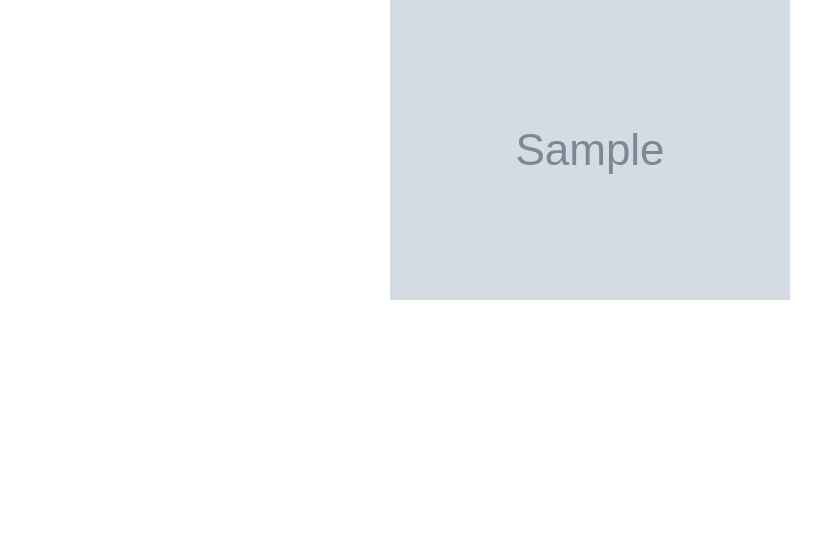
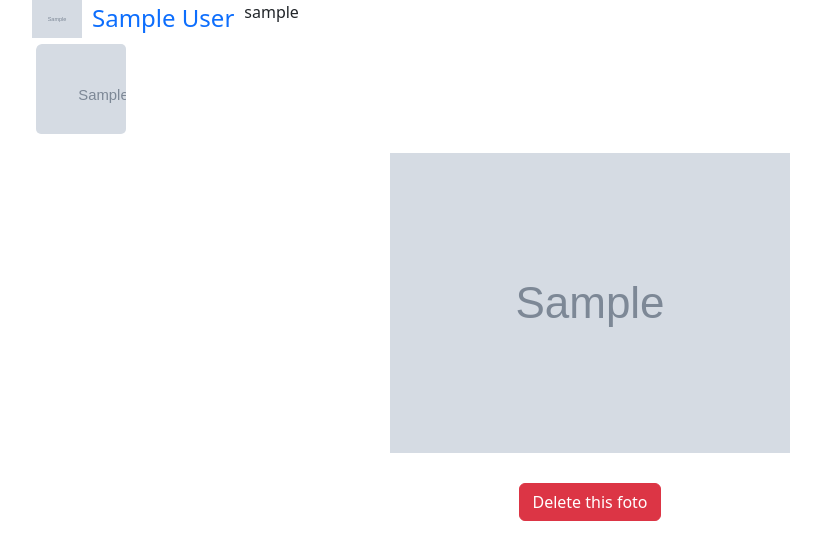
Before and after one commit to saliwanmm/django_wedding_project, a Django app: page /profile/1/1 in a window 1280 px wide. Shown: the part 56-616 px from the top of the page, without its empty margins (50-871 px from the left). Run offline with Django 4.2, Linux system fonts and the light colour scheme; a user stored in the database is signed in; tables that the repository leaves empty hold one stand-in row (values such as "Sample post"); grey boxes marked "Sample" are stand-in pictures.

Commit message:
edit foto profile

```diff
--- a/main/urls.py
+++ b/main/urls.py
@@ -15,4 +15,5 @@ urlpatterns = [
     path('personal_data/<int:id>', views.personal_data, name='personal_data'),
     path('personal_data_update/<int:id>', views.personal_data_update, name='personal_data_update'),
     path('profile/<int:id>/<int:pk>', views.foto_profile, name='foto_profile'),
+    path('delete/<int:id>', views.delete_foto, name='delete_foto'),
 ]
--- a/main/views.py
+++ b/main/views.py
@@ -190,7 +190,22 @@ def personal_data_update(request, id):
 
 
 def foto_profile(request, id, pk):
+    photographer = User.objects.get(id=id)
     foto = Portfolio.objects.get(pk=pk)
+    try:
+        avatar = PhotoAvatar.objects.get(user_id=id)
+        portfolio = Portfolio.objects.all()
+    except:
+        avatar = ''
+        portfolio = ''
     return render(request, "main/foto_profile.html", {
-        "foto": foto
+        "foto": foto,
+        "photographer": photographer,
+        "avatar": avatar,
+        "portfolio": portfolio,
     })
+
+
+def delete_foto(request, id):
+    Portfolio.objects.filter(id=id).delete()
+    return redirect('/')
--- a/static/css/base.css
+++ b/static/css/base.css
@@ -108,7 +108,7 @@ body {
     display: block;
     height: 300px;
     width: 300px;
-    border: 1px solid gray;
+    /*border: 1px solid gray;*/
     border-radius: 5px;
     margin: 10px;
     overflow: hidden;
@@ -129,3 +129,38 @@ IMG.displayed {
     margin-left: auto;
     margin-right: auto;
 }
+
+.delete_foto {
+    text-align: center;
+    margin-top: 30px;
+}
+
+.foto_profile1 {
+    float: left;
+    padding-right: 10px;
+}
+
+.foto_profile2 {
+    font-size: 150%;
+    float: left;
+    padding-right: 10px;
+}
+
+.foto_profile3 {
+    /*font-weight: lighter;*/
+}
+
+.foto_profile5 {
+    padding-top: 15px;
+}
+
+.pBlock {
+    display: block;
+    height: 90px;
+    width: 90px;
+    /*border: 1px solid gray;*/
+    border-radius: 5px;
+    margin: 4px;
+    overflow: hidden;
+    float: left;
+}
--- a/templates/main/foto_profile.html
+++ b/templates/main/foto_profile.html
@@ -6,17 +6,38 @@
 
 {% block content %}
     <div>
-{#        <div class="profile_3">#}
-{#            {% for foto in portfolio %}#}
-{#                {% if foto.user_id == profile_user.id %}#}
-{#                    <a href="#"><img style="max-width: 200px" src="{{ foto.image_url.url }}" class="rounded float-start" alt="..."></a>#}
-{#                {% endif %}#}
-{#            {% endfor %}#}
-{#        </div>#}
-        <div>
+        <div class="foto_profile1">
+            <img style="max-width: 50px" src="{{ avatar.image.url }}" alt="">
+        </div>
+        <div class="foto_profile2">
+            <a href="{% url "profile" id=photographer.id %}"
+               class="href">{{ photographer.first_name }} {{ photographer.last_name }}</a>
+        </div>
+        <div class="foto_profile3">
+            <p>{{ photographer.username }}</p>
+        </div>
+
+        <div class="foto_profile4">
+            {% for foto in portfolio %}
+                {% if foto.user_id == photographer.id %}
+                    <p class="pBlock">
+                        <a href="{% url "foto_profile" id=foto.user_id pk=foto.id %}"><img style="max-width: 135px; max-height: 135px" src="{{ foto.image_url.url }}" class="rounded float-start"
+                                     alt="..."></a>
+                    </p>
+                {% endif %}
+            {% endfor %}
+        </div>
+        <div class="clear"></div>
+        <div class="foto_profile5">
             <span>
                 <img class="displayed" style="max-height: 800px" src="{{ foto.image_url.url }}" alt="">
             </span>
         </div>
+        {% if foto.user_id == user.id %}
+            <div class="delete_foto">
+                <a href="{% url "delete_foto" id=foto.id %}" class="btn btn-danger">Delete this foto</a>
+            </div>
+        {% endif %}
+
     </div>
 {% endblock %}
--- a/templates/main/profile.html
+++ b/templates/main/profile.html
@@ -61,7 +61,9 @@
         <div class="profile_3">
             {% for foto in portfolio %}
                 {% if foto.user_id == profile_user.id %}
-                    <a href="{% url "foto_profile" id=user.id pk=foto.id %}"><img style="max-width: 200px" src="{{ foto.image_url.url }}" class="rounded float-start" alt="..."></a>
+                    <span class="spanBlock">
+                        <a href="{% url "foto_profile" id=foto.user_id pk=foto.id %}"><img style="max-width: 450px; max-height: 450px" src="{{ foto.image_url.url }}" class="rounded float-start" alt="..."></a>
+                    </span>
                 {% endif %}
             {% endfor %}
         </div>
--- a/templates/photographers/photographers.html
+++ b/templates/photographers/photographers.html
@@ -45,7 +45,7 @@
 {#                                                  d="M1.885.511a1.745 1.745 0 0 1 2.61.163L6.29 2.98c.329.423.445.974.315 1.494l-.547 2.19a.678.678 0 0 0 .178.643l2.457 2.457a.678.678 0 0 0 .644.178l2.189-.547a1.745 1.745 0 0 1 1.494.315l2.306 1.794c.829.645.905 1.87.163 2.611l-1.034 1.034c-.74.74-1.846 1.065-2.877.702a18.634 18.634 0 0 1-7.01-4.42 18.634 18.634 0 0 1-4.42-7.009c-.362-1.03-.037-2.137.703-2.877L1.885.511z"/>#}
 {#                                        </svg>#}
 {#                                        {{ photographer_plus.phone }}#}
-                                    </a>
+{#                                    </a>#}
                                 </div>
 
                                 <div id="carouselExampleControls" class="carousel slide" data-bs-ride="carousel">
```
